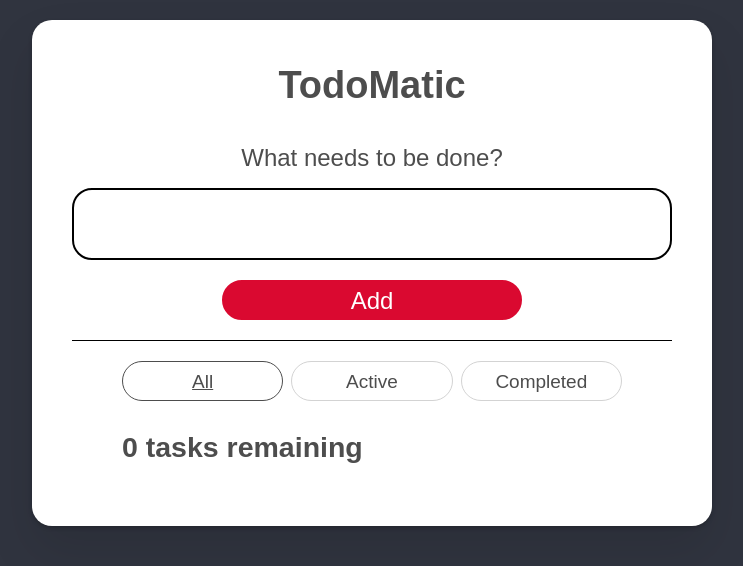
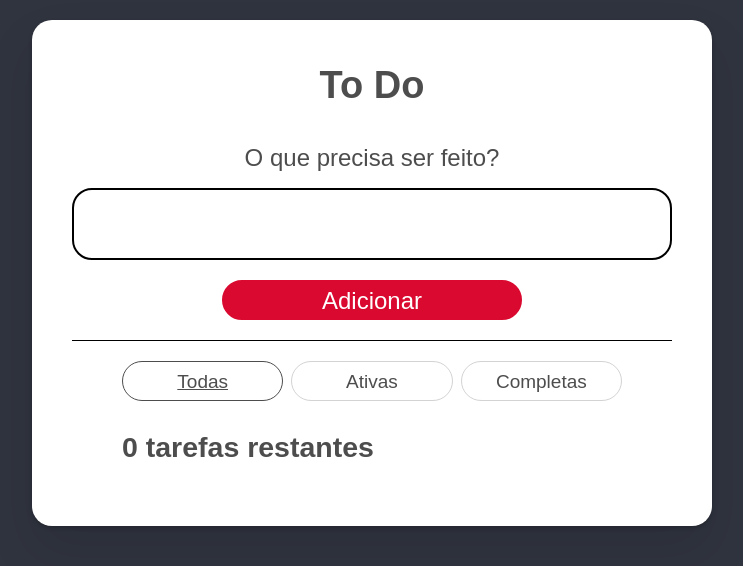
Before and after one commit to Hitallo-moreira/to-do-list, a React (Vite) app: page / in a window 1280 px wide. Shown: the top 566 px of the page, without its empty margins (268-1011 px from the left). Built offline with nearby package versions, Linux system fonts and the light colour scheme.

Commit message:
feat: change for portuguese

```diff
--- a/src/App.jsx
+++ b/src/App.jsx
@@ -5,16 +5,16 @@ import Form from "./components/Form";
 import FilterButton from "./components/FilterButton";
 
 const FILTER_MAP = {
-  All: () => true,
-  Active: (task) => !task.completed,
-  Completed: (task) => task.completed
+  Todas: () => true,
+  Ativas: (task) => !task.completed,
+  Completas: (task) => task.completed
 };
 
 const FILTER_NAMES = Object.keys(FILTER_MAP);
 
 function App(props) {
   const [tasks, setTasks] = useState(props.tasks);
-  const [filter, setFilter] = useState('All');
+  const [filter, setFilter] = useState('Todas');
 
   function addTask(name) {
     const newTask = { id: `todo-${nanoid()}`, name, completed: false };
@@ -69,12 +69,12 @@ function App(props) {
     />
   ));
 
-  const tasksNoun = taskList.length !== 1 ? 'tasks' : 'task';
-  const headingText = `${taskList.length} ${tasksNoun} remaining`;
+  const tasksNoun = taskList.length !== 1 ? 'tarefas restantes' : 'tarefa restante';
+  const headingText = `${taskList.length} ${tasksNoun}`;
 
   return (
     <div className="todoapp stack-large">
-      <h1>TodoMatic</h1>
+      <h1>To Do</h1>
       <Form addTask={addTask} />
       <div className="filters btn-group stack-exception">
         {filterList}
--- a/src/components/FilterButton.jsx
+++ b/src/components/FilterButton.jsx
@@ -8,9 +8,9 @@ function FilterButton(props) {
             aria-pressed={props.isPressed}
             onClick={() => props.setFilter(props.name)}
         >
-            <span className="visually-hidden">Show </span>
+            <span className="visually-hidden">Mostrar </span>
             <span>{props.name}</span>
-            <span className="visually-hidden"> tasks</span>
+            <span className="visually-hidden"> Tarefas</span>
         </button>
     );
 }
--- a/src/components/Form.jsx
+++ b/src/components/Form.jsx
@@ -17,7 +17,7 @@ function Form(props) {
         <form onSubmit={handleSubmit}>
             <h2 className="label-wrapper">
                 <label htmlFor="new-todo-input" className="label__lg">
-                    What needs to be done?
+                    O que precisa ser feito?
                 </label>
             </h2>
             <input
@@ -30,7 +30,7 @@ function Form(props) {
                 onChange={handleChange}
             />
             <button type="submit" className="btn btn__primary btn__lg">
-                Add
+                Adicionar
             </button>
         </form>
     );
--- a/src/components/Todo.jsx
+++ b/src/components/Todo.jsx
@@ -19,17 +19,17 @@ export default function Todo(props) {
     <form className="stack-small" onSubmit={handleSubmit}>
       <div className="form-group">
         <label className="todo-label" htmlFor={props.id}>
-          New name for {props.name}
+          Novo nome para: {props.name}
         </label>
         <input id={props.id} className="todo-text" required type="text" onChange={handleChange} />
       </div>
       <div className="btn-group">
         <button type="button" className="btn todo-cancel" onClick={() => setEditing(false)}>
-          Cancel
+          Cancelar
           <span className="visually-hidden">renaming {props.name}</span>
         </button>
         <button type="submit" className="btn btn__primary todo-edit">
-          Save
+          Salvar
           <span className="visually-hidden">new name for {props.name}</span>
         </button>
       </div>
@@ -51,14 +51,14 @@ export default function Todo(props) {
       </div>
       <div className="btn-group">
         <button type="button" className="btn" onClick={() => setEditing(true)}>
-          Edit <span className="visually-hidden">{props.name}</span>
+          Editar <span className="visually-hidden">{props.name}</span>
         </button>
         <button
           type="button"
           className="btn btn__danger"
           onClick={() => props.deleteTask(props.id)}
         >
-          Delete <span className="visually-hidden">{props.name}</span>
+          Excluir <span className="visually-hidden">{props.name}</span>
         </button>
       </div>
     </div>
```
